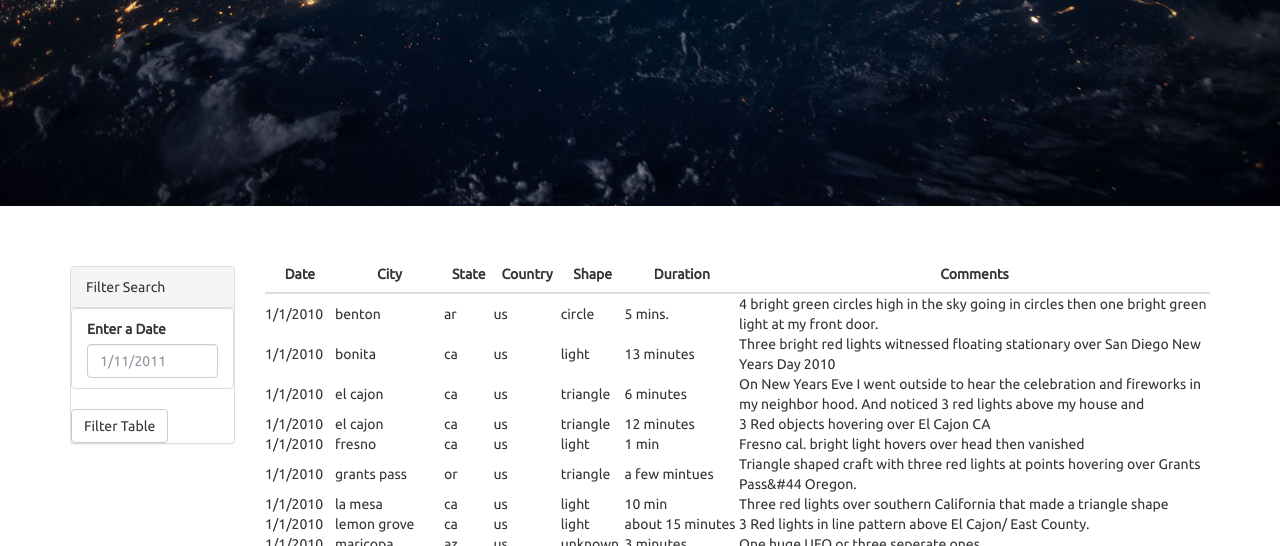
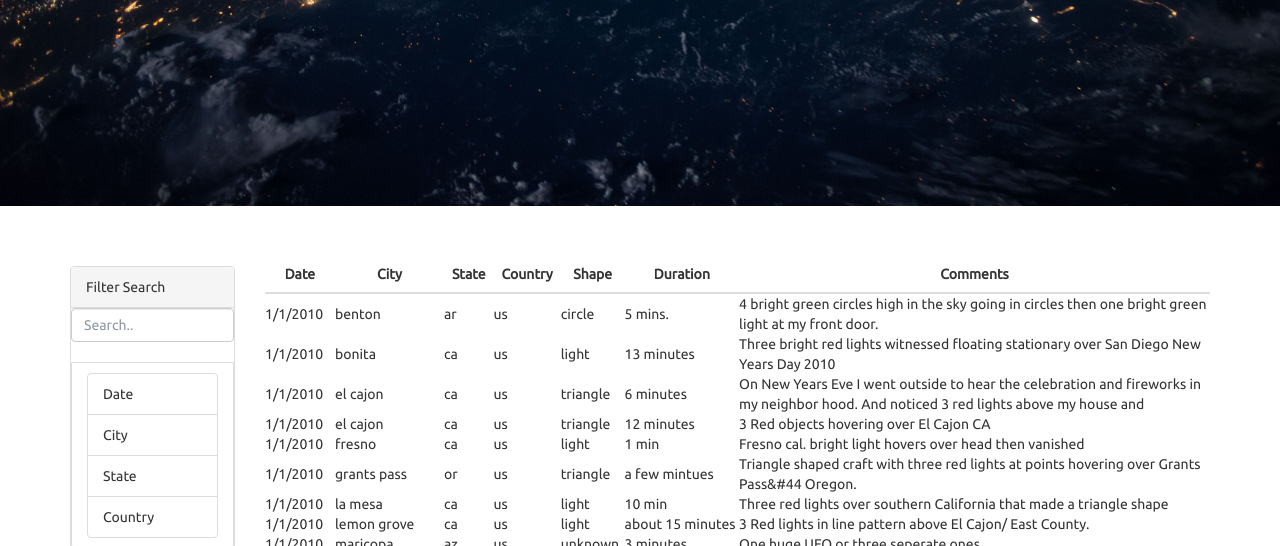
Before and after one commit to daintycuevas/javascript-challenge, a plain HTML site: page UFO-level-1/index.html in a window 1280 px wide. Shown: the part 406-952 px from the top of the page. Drawn offline with nearby package versions, Linux system fonts and the light colour scheme.

Commit message:
update html

```diff
--- a/UFO-level-1/index.html
+++ b/UFO-level-1/index.html
@@ -34,11 +34,19 @@
               <div class="panel-body">
                 <form>
                   <div class="form-group">
-                    <ul class="list-group" id="filters">
+                    <!-- <ul class="list-group" id="filters">
                       <li class="filter list-group-item">
                         <label for="date">Enter a Date</label>
                         <input class="form-control" id="datetime" type="text" placeholder="1/11/2011">
                       </li>
+                    </ul> -->
+                    <input class="form-control" id="filters" type="text" placeholder="Search..">
+                    <br>
+                    <ul class="filter list-group-item">
+                      <li class="filter list-group-item">Date</li>
+                      <li class="filter list-group-item">City</li>
+                      <li class="filter list-group-item">State</li>
+                      <li class="filter list-group-item">Country</li>
                     </ul>
                   </div>
                   <button id="filter-btn" type="button" class="btn btn-default">Filter Table</button>
--- a/UFO-level-1/static/js/app.js
+++ b/UFO-level-1/static/js/app.js
@@ -37,6 +37,16 @@ function runEnter() {
   console.log(inputValue);
 }
 
+// Create function to populate values into HTML
+data.forEach(function(ufoReport) {
+    console.log(ufoReport);
+    var row = ufoTable.append("tr");
+    Object.entries(ufoReport).forEach(function([key, value]) {
+      console.log(key, value);
+      var cell = row.append("td");
+      cell.text(value);
+    });
+  });
 // console.log(people);
 
 //   var filteredData = people.filter(person => person.bloodType === inputValue);
```
